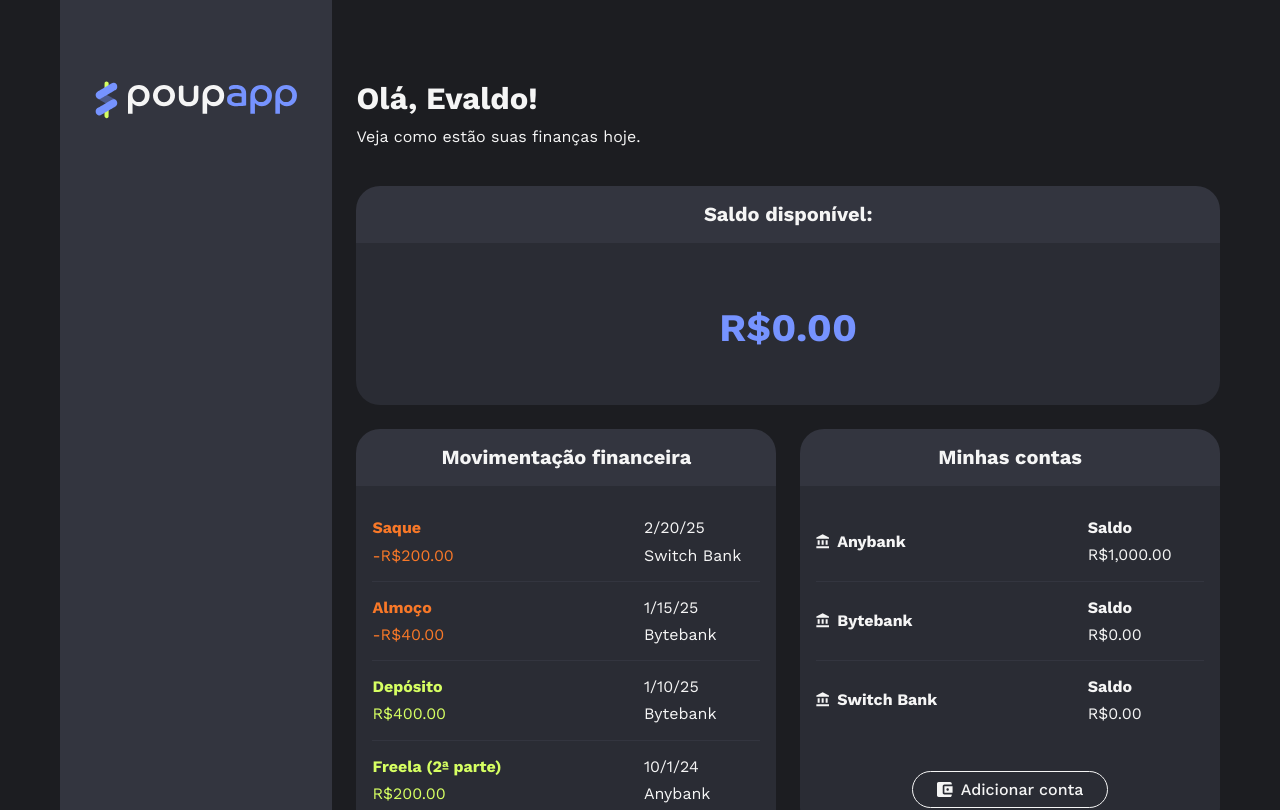
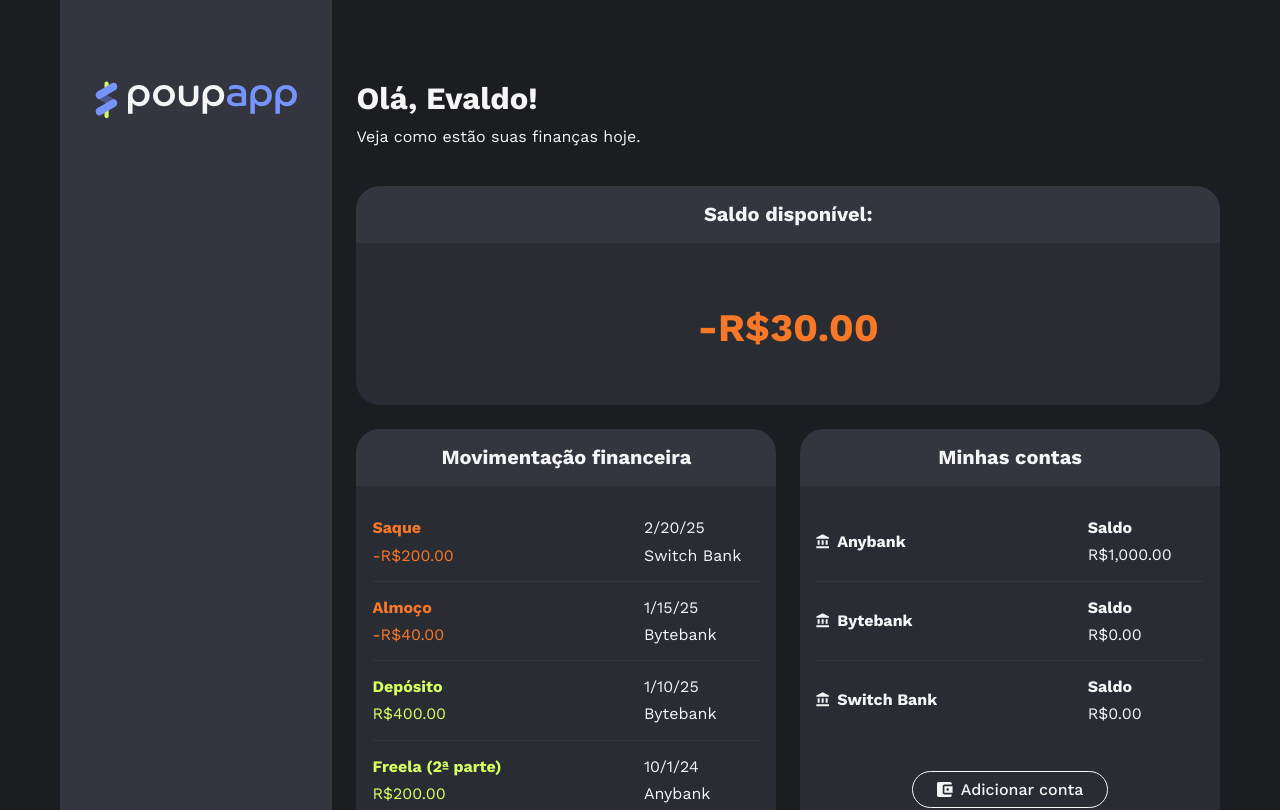
Before and after one commit to feliven/angular-19-poupapp, an Angular app: page / in a window 1280 px wide. Shown: the top 810 px of the page. Built offline with nearby package versions, Linux system fonts and the light colour scheme.

Commit message:
reusa diretiva para cores do saldo

```diff
--- a/src/app/area-financeira/area-financeira.component.ts
+++ b/src/app/area-financeira/area-financeira.component.ts
@@ -1,8 +1,8 @@
 import { Component } from '@angular/core';
 
-import { SaldoComponent } from "./saldo/saldo.component";
-import { TransacoesComponent } from "./transacoes/transacoes.component";
-import { ContasComponent } from "./contas/contas.component";
+import { SaldoComponent } from './saldo/saldo.component';
+import { TransacoesComponent } from './transacoes/transacoes.component';
+import { ContasComponent } from './contas/contas.component';
 import { Conta } from './compartilhados/conta.model';
 import { Transacao, TipoTransacao } from './compartilhados/transacao.model';
 
@@ -10,10 +10,10 @@ import { Transacao, TipoTransacao } from './compartilhados/transacao.model';
   selector: 'app-area-financeira',
   imports: [SaldoComponent, TransacoesComponent, ContasComponent],
   templateUrl: './area-financeira.component.html',
-  styleUrl: './area-financeira.component.css'
+  styleUrl: './area-financeira.component.css',
 })
 export class AreaFinanceiraComponent {
-  saldo = 0;
+  saldo = -30;
 
   transacoes: Transacao[] = [
     {
@@ -22,7 +22,7 @@ export class AreaFinanceiraComponent {
       tipo: TipoTransacao.SAQUE,
       valor: 200,
       data: new Date('2025-02-20T00:00'),
-      conta: 'Switch Bank'
+      conta: 'Switch Bank',
     },
     {
       id: '4',
@@ -30,7 +30,7 @@ export class AreaFinanceiraComponent {
       tipo: TipoTransacao.SAQUE,
       valor: 40,
       data: new Date('2025-01-15T00:00'),
-      conta: 'Bytebank'
+      conta: 'Bytebank',
     },
     {
       id: '3',
@@ -38,7 +38,7 @@ export class AreaFinanceiraComponent {
       tipo: TipoTransacao.DEPOSITO,
       valor: 400,
       data: new Date('2025-01-10T00:00'),
-      conta: 'Bytebank'
+      conta: 'Bytebank',
     },
     {
       id: '2',
@@ -46,7 +46,7 @@ export class AreaFinanceiraComponent {
       tipo: TipoTransacao.DEPOSITO,
       valor: 200,
       data: new Date('2024-10-01T00:00'),
-      conta: 'Anybank'
+      conta: 'Anybank',
     },
     {
       id: '1',
@@ -54,7 +54,7 @@ export class AreaFinanceiraComponent {
       tipo: TipoTransacao.DEPOSITO,
       valor: 100,
       data: new Date('2024-10-01T00:00'),
-      conta: 'Anybank'
+      conta: 'Anybank',
     },
   ];
 
--- a/src/app/area-financeira/saldo/saldo.component.html
+++ b/src/app/area-financeira/saldo/saldo.component.html
@@ -4,8 +4,12 @@
   </div>
 
   <div class="corpo-card">
-    <span class="valor texto-xxxl">
-      {{ saldo() | currency:"BRL" }}
+    <span
+      class="valor texto-xxxl"
+      [appDestaqueValorNumerico]="saldo()"
+      corValorPositivo="lightblue"
+    >
+      {{ saldo() | currency : "BRL" }}
     </span>
   </div>
 </section>
--- a/src/app/area-financeira/saldo/saldo.component.ts
+++ b/src/app/area-financeira/saldo/saldo.component.ts
@@ -1,11 +1,13 @@
 import { CurrencyPipe } from '@angular/common';
 import { Component, input } from '@angular/core';
 
+import { DestaqueValorNumericoDirective } from '../../compartilhados/destaque-valor-numerico.directive';
+
 @Component({
   selector: 'app-saldo',
-  imports: [CurrencyPipe],
+  imports: [CurrencyPipe, DestaqueValorNumericoDirective],
   templateUrl: './saldo.component.html',
-  styleUrl: './saldo.component.css'
+  styleUrl: './saldo.component.css',
 })
 export class SaldoComponent {
   saldo = input.required<number>();
--- a/src/app/compartilhados/destaque-valor-numerico.directive.ts
+++ b/src/app/compartilhados/destaque-valor-numerico.directive.ts
@@ -7,12 +7,15 @@ export class DestaqueValorNumericoDirective {
   //   valor = input.required<number>();
   appDestaqueValorNumerico = input.required<number>();
 
+  corValorPositivo = input('var(--destaque-receita)');
+  corValorNegativo = input('var(--destaque-despesa)');
+
   constructor(elemento: ElementRef<HTMLElement>) {
     afterRender(() => {
       if (this.appDestaqueValorNumerico() > 0) {
-        elemento.nativeElement.style.color = 'var(--destaque-receita)';
+        elemento.nativeElement.style.color = this.corValorPositivo();
       } else if (this.appDestaqueValorNumerico() < 0) {
-        elemento.nativeElement.style.color = 'var(--destaque-despesa)';
+        elemento.nativeElement.style.color = this.corValorNegativo();
       }
       console.log(elemento);
       // console.log('Diretiva aplicada');
```
